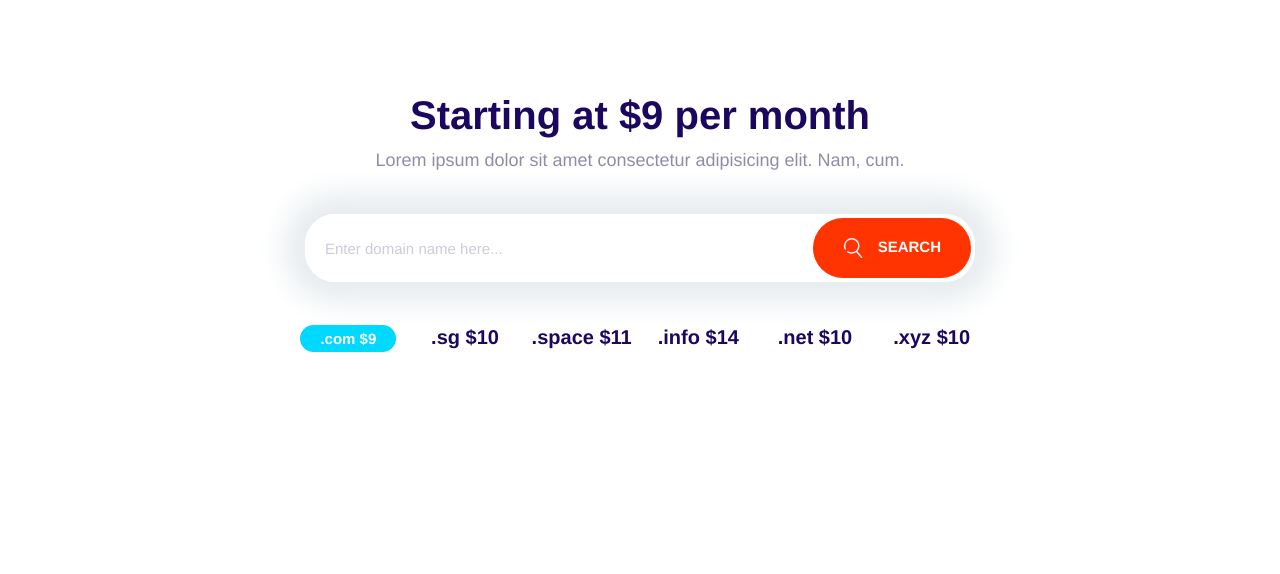
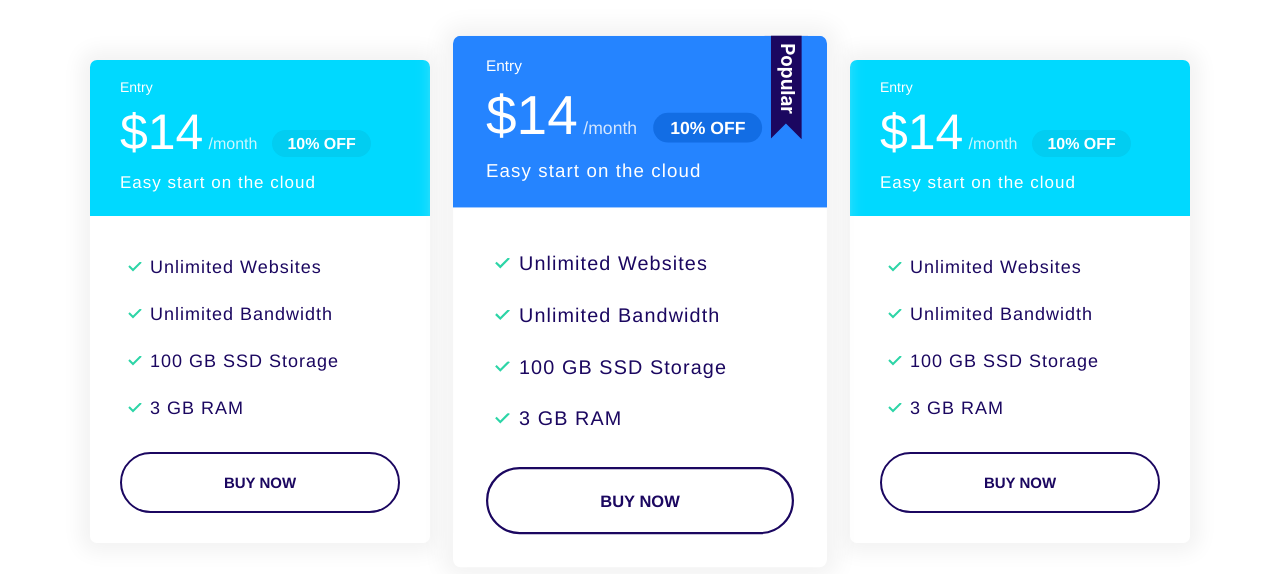
Before and after one commit to ivandee/moshify, a plain HTML site: page index.html in a window 1280 px wide. Drawn offline with Linux system fonts and the light colour scheme.

Commit message:
Defining plans block

```diff
--- a/css/styles.css
+++ b/css/styles.css
@@ -328,11 +328,18 @@ a {
   color: white;
 }
 
+.card--primary .badge--primary {
+  background: #126de4;
+}
+
 .card--secondary .badge--secondary {
   background: #02cdf1;
 }
 
 /* Plans */
+.plan {
+  transition: transform 0.2s ease-out;
+}
 .plan__name {
   color: #fff;
   margin: 0;
@@ -368,6 +375,10 @@ a {
   letter-spacing: 1px;
 }
 
+.plan--popular {
+  transform: scale(1.1);
+}
+
 .plan--popular .card__header {
   position: relative;
 }
@@ -379,6 +390,13 @@ a {
   position: absolute;
   top: -6px;
   right: 5%;
+}
+
+.plan:hover {
+  transform: scale(1.05);
+}
+.plan--popular:hover {
+  transform: scale(1.15);
 }
 
 @media screen and (min-width: 1024px) {
@@ -733,3 +751,14 @@ a {
     grid-template-columns: repeat(auto-fit, minmax(10rem, 1fr));
   }
 }
+
+/* Plans block */
+
+.block-plans .grid {
+  gap: 8rem 4rem;
+}
+
+.block-plans .card {
+  max-width: 500px;
+  margin: 0 auto;
+}
--- a/index.html
+++ b/index.html
@@ -15,34 +15,69 @@
     <link rel="stylesheet" href="/css/styles.css" />
   </head>
   <body>
-    <section class="block container block-domain">
-      <header class="block__header">
-        <h2>Starting at $9 per month</h2>
-        <p>
-          Lorem ipsum dolor sit amet consectetur adipisicing elit. Nam, cum.
-        </p>
-      </header>
-      <div class="input-group">
-        <input
-          type="text"
-          class="input"
-          placeholder="Enter domain name here..."
-        />
-        <button class="btn btn--accent">
-          <svg class="icon icon--white">
-            <use xlink:href="images/sprite.svg#search"></use>
-          </svg>
-          Search
-        </button>
+    <section class="block container block-plans">
+      <div class="grid grid--1x3">
+        <div class="plan">
+          <div class="card card--secondary">
+            <header class="card__header">
+              <h3 class="plan__name">Entry</h3>
+              <span class="plan__price">$14</span>
+              <span class="plan__billing-cycle">/month</span>
+              <span class="badge badge--secondary badge--small">10% OFF</span>
+              <span class="plan__description">Easy start on the cloud</span>
+            </header>
+            <div class="card__body">
+              <ul class="list list--tick">
+                <li class="list__item">Unlimited Websites</li>
+                <li class="list__item">Unlimited Bandwidth</li>
+                <li class="list__item">100 GB SSD Storage</li>
+                <li class="list__item">3 GB RAM</li>
+              </ul>
+              <button class="btn btn--outline btn--block">Buy Now</button>
+            </div>
+          </div>
+        </div>
+        <div class="plan plan--popular">
+          <div class="card card--primary">
+            <header class="card__header">
+              <h3 class="plan__name">Entry</h3>
+              <span class="plan__price">$14</span>
+              <span class="plan__billing-cycle">/month</span>
+              <span class="badge badge--primary badge--small">10% OFF</span>
+              <span class="plan__description">Easy start on the cloud</span>
+            </header>
+            <div class="card__body">
+              <ul class="list list--tick">
+                <li class="list__item">Unlimited Websites</li>
+                <li class="list__item">Unlimited Bandwidth</li>
+                <li class="list__item">100 GB SSD Storage</li>
+                <li class="list__item">3 GB RAM</li>
+              </ul>
+              <button class="btn btn--outline btn--block">Buy Now</button>
+            </div>
+          </div>
+        </div>
+        <div class="plan">
+          <div class="card card--secondary">
+            <header class="card__header">
+              <h3 class="plan__name">Entry</h3>
+              <span class="plan__price">$14</span>
+              <span class="plan__billing-cycle">/month</span>
+              <span class="badge badge--secondary badge--small">10% OFF</span>
+              <span class="plan__description">Easy start on the cloud</span>
+            </header>
+            <div class="card__body">
+              <ul class="list list--tick">
+                <li class="list__item">Unlimited Websites</li>
+                <li class="list__item">Unlimited Bandwidth</li>
+                <li class="list__item">100 GB SSD Storage</li>
+                <li class="list__item">3 GB RAM</li>
+              </ul>
+              <button class="btn btn--outline btn--block">Buy Now</button>
+            </div>
+          </div>
+        </div>
       </div>
-      <ul class="list block-domain__prices">
-        <li><span class="badge badge--secondary"> .com $9 </span></li>
-        <li>.sg $10</li>
-        <li>.space $11</li>
-        <li>.info $14</li>
-        <li>.net $10</li>
-        <li>.xyz $10</li>
-      </ul>
     </section>
   </body>
 </html>
```
Also changed, not shown: components/plans.html (added, +20 -0 lines), components/plansblock.html (added, +64 -0 lines).
